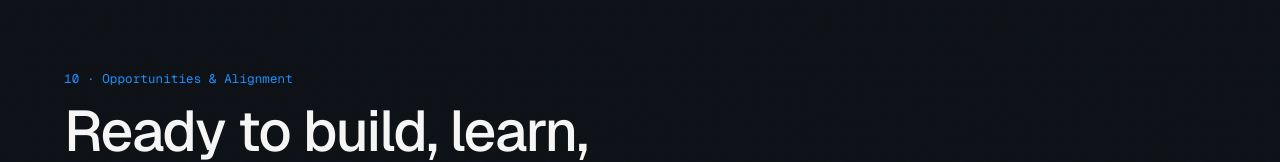
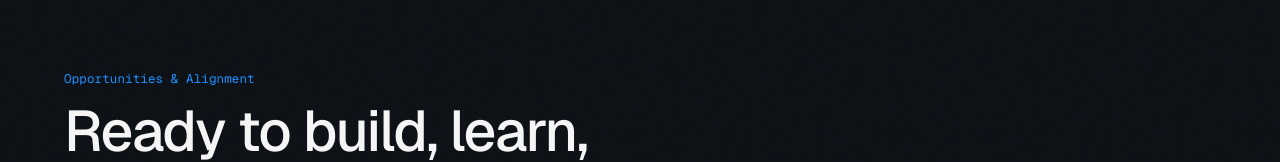
Before and after one commit to midusab/MidusaBrian, a React (Vite) app: page / in a window 1280 px wide. Shown: the part 11489-11651 px from the top of the page. Built offline with nearby package versions, Linux system fonts and the light colour scheme.

Commit message:
feat: edits

```diff
--- a/src/components/CareerSection.tsx
+++ b/src/components/CareerSection.tsx
@@ -91,7 +91,7 @@ export const CareerSection: React.FC<CareerSectionProps> = ({
           className="flex flex-col lg:flex-row lg:items-end justify-between gap-6 sm:gap-8"
         >
           <div className="max-w-3xl space-y-3">
-            <p className="chapter-label text-[#1E90FF]">10 · Opportunities &amp; Alignment</p>
+            <p className="chapter-label text-[#1E90FF]">Opportunities &amp; Alignment</p>
             <h2
               id="career-heading"
               className={`editorial-headline ${isDark ? 'text-[#F5F5F5]' : 'text-[#0B0D10]'}`}
```
